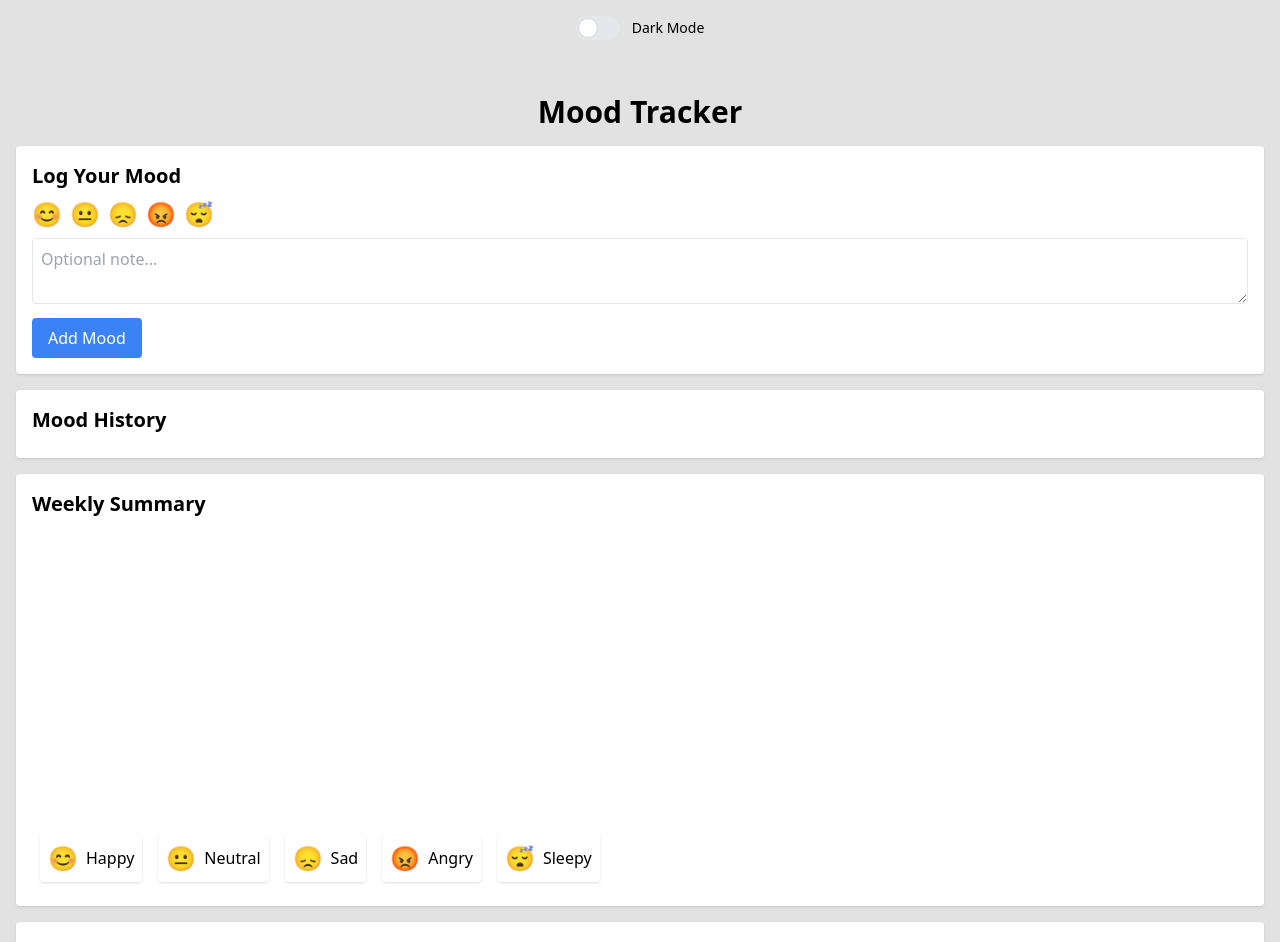
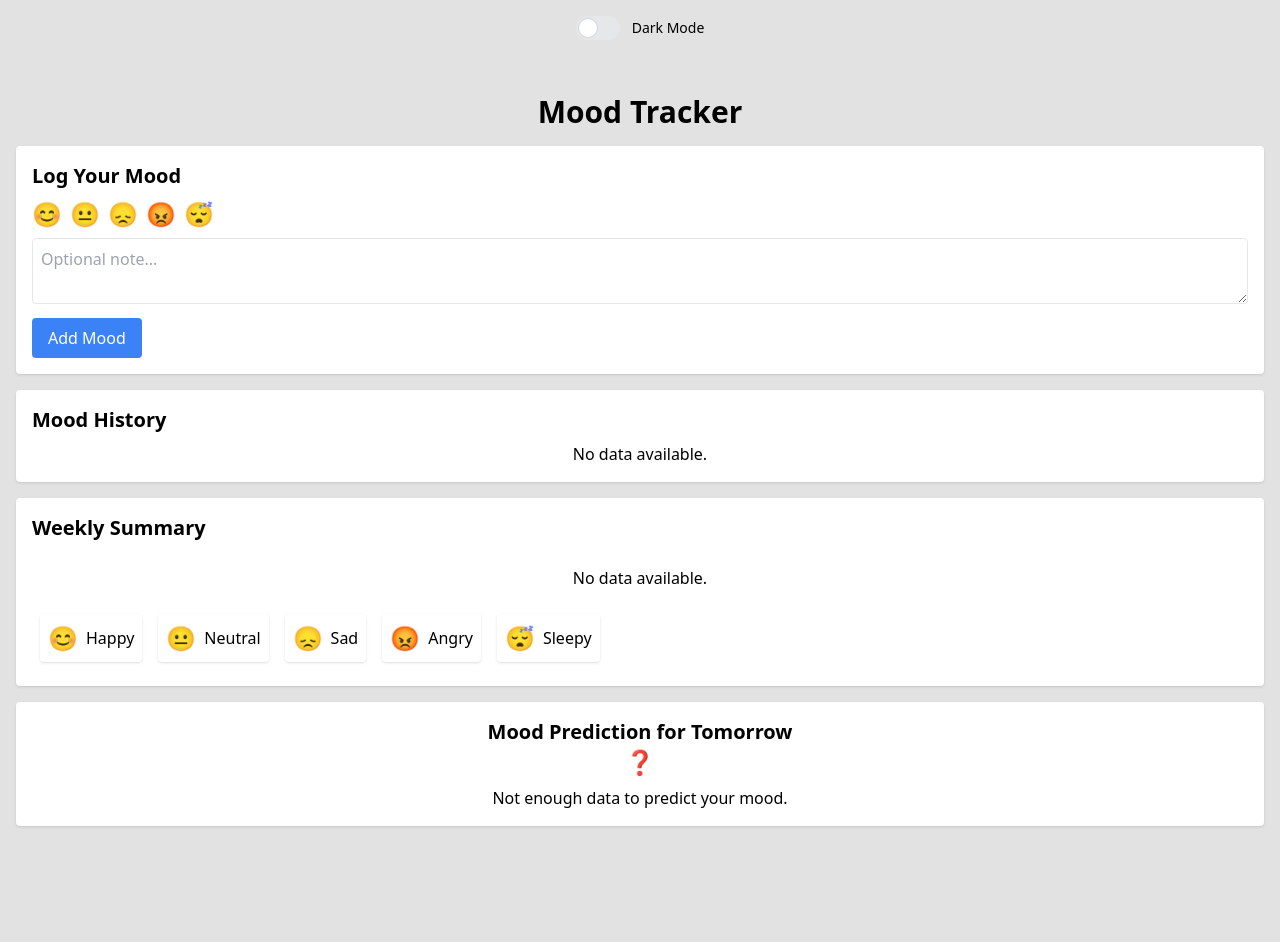
Before and after one commit to navinexpo/reactjs-mood-tracker, a React (Vite) app: page / in a window 1280 px wide. Shown: the top 942 px of the page. After the commit the page ends 878 px from the top, so only its background shows below. Built offline with nearby package versions, Linux system fonts and the light colour scheme.

Commit message:
Added the field for no data found

```diff
--- a/src/pages/MoodHistory.jsx
+++ b/src/pages/MoodHistory.jsx
@@ -7,7 +7,7 @@ const MoodHistory = ({ moodData, deleteMood, setEditingMood, isDarkTheme }) => {
     <div className={`${isDarkTheme ? 'bg-gray-800' : 'bg-white'} p-4 rounded shadow mb-4`}>
       <h2 className="text-xl font-bold mb-2">Mood History</h2>
       <ul>
-        {moodData.map(({ date, mood, note }) => (
+        {moodData?.length>0 ? moodData.map(({ date, mood, note }) => (
           <>
           <li key={date} className="flex justify-between items-center mb-2">
             <div>
@@ -31,7 +31,8 @@ const MoodHistory = ({ moodData, deleteMood, setEditingMood, isDarkTheme }) => {
           </li>
           <hr className="border-gray-300 my-2" />
           </>
-        ))}
+        ))
+      : <p className="text-center">No data available.</p>}
       </ul>
     </div>
   );
--- a/src/pages/WeeklySummary.jsx
+++ b/src/pages/WeeklySummary.jsx
@@ -30,7 +30,7 @@ const WeeklySummary = ({ moodData, isDarkTheme }) => {
     >
       <h2 className="text-xl font-bold mb-2">Weekly Summary</h2>
       <div className="flex flex-col items-center">
-        <PieChart width={300} height={300}>
+        {moodData.length>0 ? <PieChart width={300} height={300}>
           <Pie
             data={chartData}
             dataKey="value"
@@ -48,7 +48,8 @@ const WeeklySummary = ({ moodData, isDarkTheme }) => {
             ))}
           </Pie>
           <Tooltip />
-        </PieChart>
+        </PieChart> :
+         <p className="p-4">No data available.</p>}
       </div>
       <ul className="emoji-list flex">
         {emojiList?.map(({ emoji, label }) => (
```
